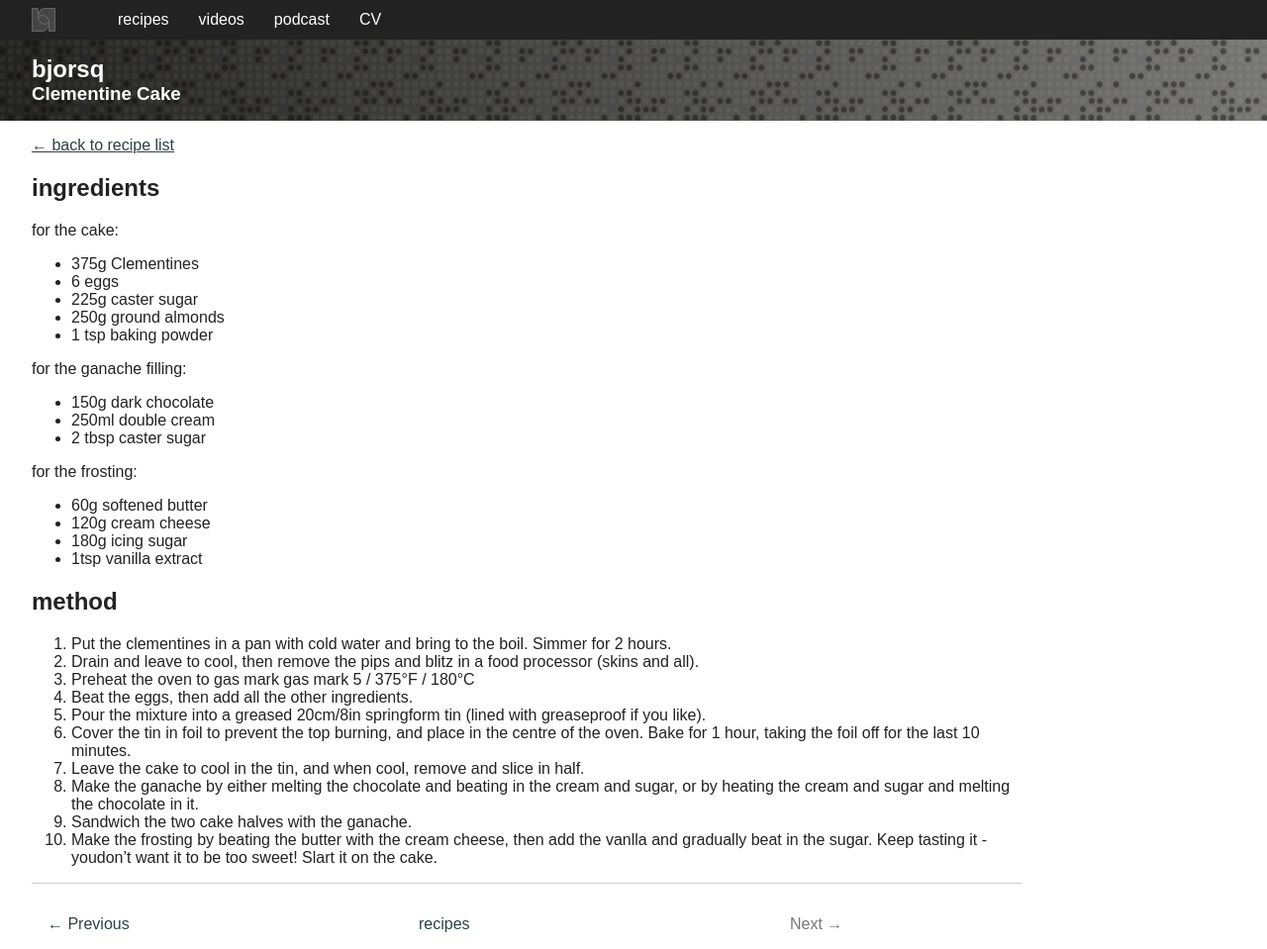
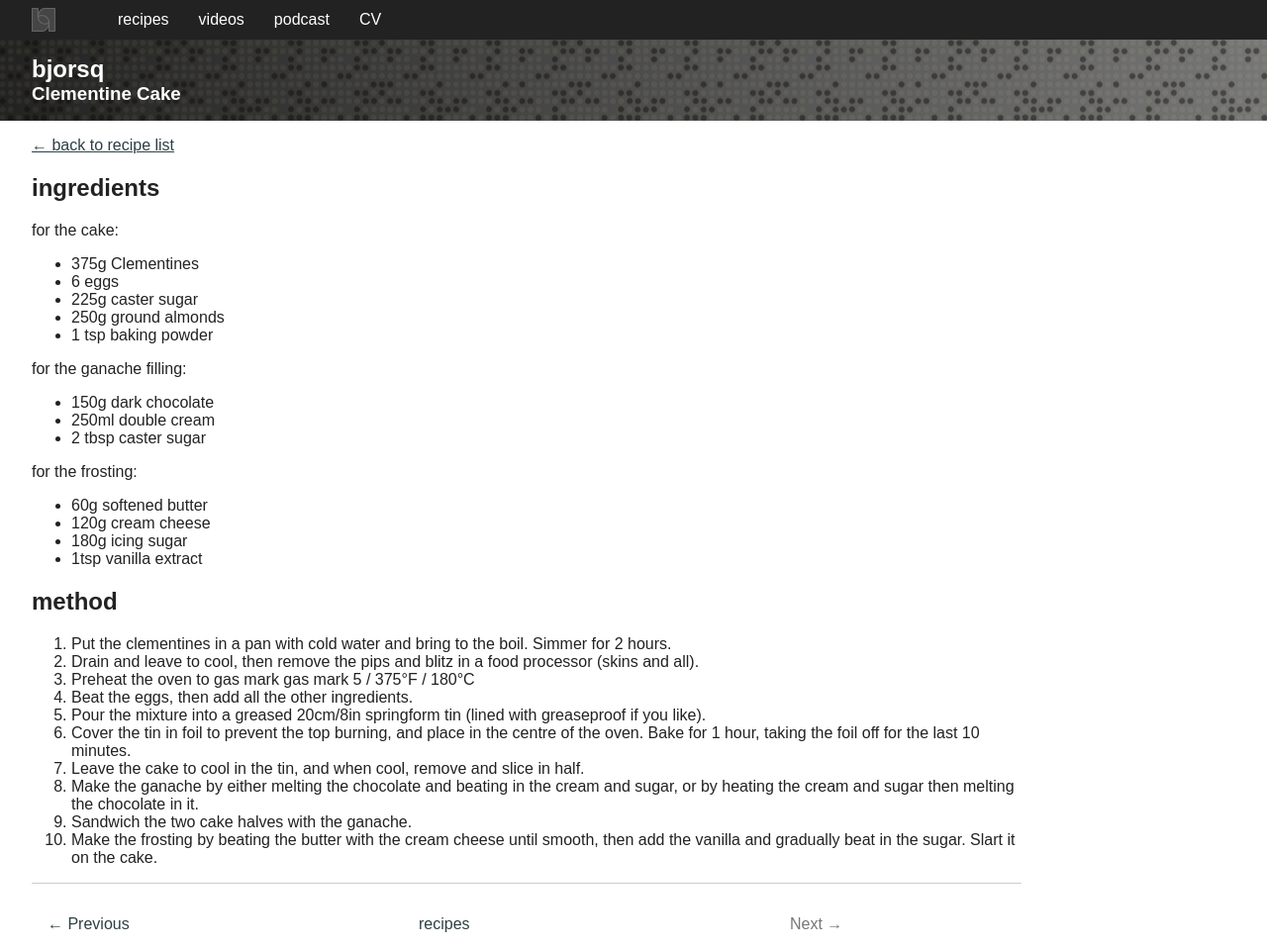
Before and after one commit to bjorsq/bjorsq.github.com, a Jekyll site: the page built from _posts/2020-11-29-clementine-cake.md, in a window 1280 px wide. Shown: the whole page at 99% size. Built offline with Jekyll 4.4.1, drawn with Linux system fonts in a browser that asks for light colours.

```diff
--- a/_posts/2020-11-29-clementine-cake.md
+++ b/_posts/2020-11-29-clementine-cake.md
@@ -40,6 +40,6 @@ method
 5. Pour the mixture into a greased 20cm/8in springform tin (lined with greaseproof if you like).
 6. Cover the tin in foil to prevent the top burning, and place in the centre of the oven. Bake for 1 hour, taking the foil off for the last 10 minutes.
 7. Leave the cake to cool in the tin, and when cool, remove and slice in half.
-7. Make the ganache by either melting the chocolate and beating in the cream and sugar, or by heating the cream and sugar and melting the chocolate in it.
-8. Sandwich the two cake halves with the ganache.
-9. Make the frosting by beating the butter with the cream cheese, then add the vanlla and gradually beat in the sugar. Keep tasting it - youdon't want it to be too sweet! Slart it on the cake.
+8. Make the ganache by either melting the chocolate and beating in the cream and sugar, or by heating the cream and sugar then melting the chocolate in it.
+9. Sandwich the two cake halves with the ganache.
+10. Make the frosting by beating the butter with the cream cheese until smooth, then add the vanilla and gradually beat in the sugar. Slart it on the cake.
```
